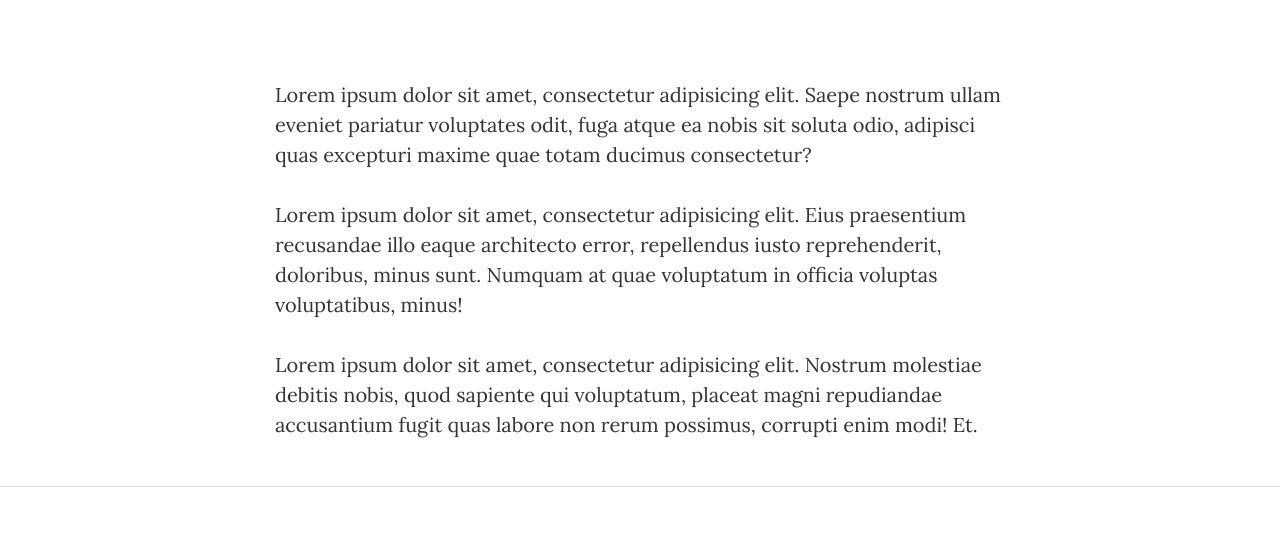
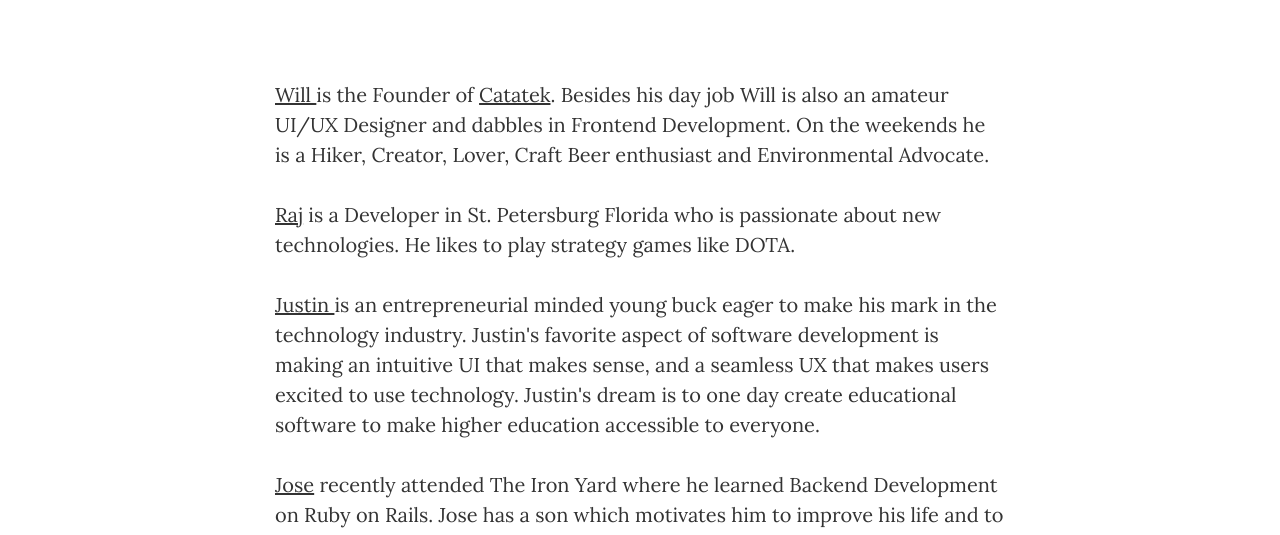
Before and after one commit to hackZika/hackZika, a website: page about.html in a window 1280 px wide. Shown: the part 612-1147 px from the top of the page. Drawn offline with nearby package versions, Linux system fonts and the light colour scheme.

Commit message:
syncing master

```diff
--- a/about.html
+++ b/about.html
@@ -70,9 +70,16 @@
     <div class="container">
       <div class="row">
         <div class="col-lg-8 col-md-10 mx-auto">
-          <p>Lorem ipsum dolor sit amet, consectetur adipisicing elit. Saepe nostrum ullam eveniet pariatur voluptates odit, fuga atque ea nobis sit soluta odio, adipisci quas excepturi maxime quae totam ducimus consectetur?</p>
-          <p>Lorem ipsum dolor sit amet, consectetur adipisicing elit. Eius praesentium recusandae illo eaque architecto error, repellendus iusto reprehenderit, doloribus, minus sunt. Numquam at quae voluptatum in officia voluptas voluptatibus, minus!</p>
-          <p>Lorem ipsum dolor sit amet, consectetur adipisicing elit. Nostrum molestiae debitis nobis, quod sapiente qui voluptatum, placeat magni repudiandae accusantium fugit quas labore non rerum possimus, corrupti enim modi! Et.</p>
+          <p>
+            <a href="https://www.linkedin.com/in/william-whatley-9b141b148/" target="_blank">Will </a>is the Founder of <a href="http://catatek.com/" target="_blank">Catatek</a>. Besides his day job Will is also an amateur UI/UX Designer and dabbles in Frontend Development. On the weekends he is a Hiker, Creator, Lover, Craft Beer enthusiast and Environmental Advocate.
+           </p>
+          <p>
+            <a href="https://www.linkedin.com/in/srirajuvanteddu/" target="_blank">Raj</a> is a Developer in St. Petersburg Florida who is passionate about new technologies. He likes to play strategy games like DOTA.</p>
+          <p>
+            <a href="http://justinlinn.tech/" target="_blank">Justin </a> is an entrepreneurial minded young buck eager to make his mark in the technology industry. Justin's favorite aspect of software development is making an intuitive UI that makes sense, and a seamless UX that makes users excited to use technology. Justin's dream is to one day create educational software to make higher education accessible to everyone.</p>
+          <p>
+            <a href="https://camposja.github.io/" target="_blank">Jose</a> recently attended The Iron Yard where he learned Backend Development on Ruby on Rails. Jose has a son which motivates him to improve his life and to set the best example possible. On time off he enjoys Running, Biking & Couching.
+          </p>
         </div>
       </div>
     </div>
```
Also changed, not shown: contact.html (+1 -1 lines).
